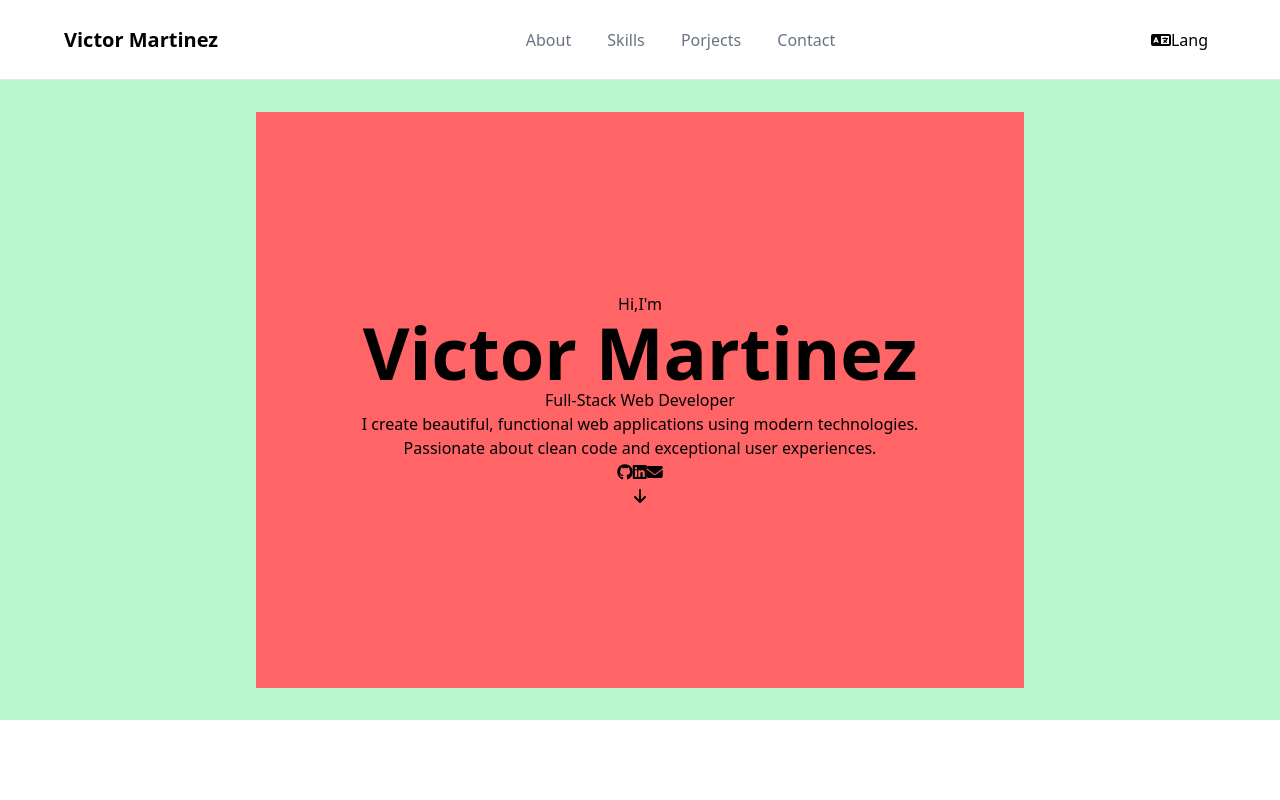
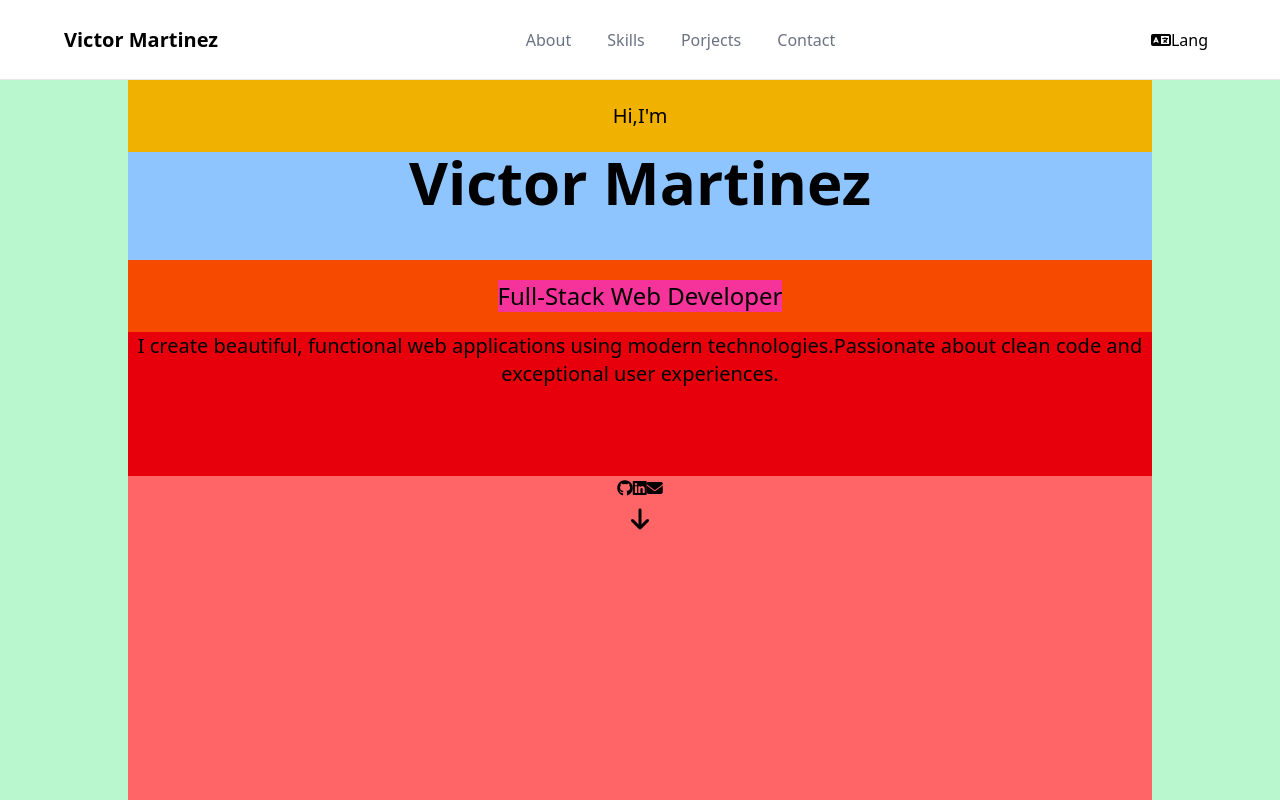
Before and after one commit to Irvin-Mx/DeveloperPortfolio-Victor-Martinez, a React (Vite) app: page / in a window 1280 px wide. Built offline with nearby package versions, Linux system fonts and the light colour scheme.

Commit message:
style hero section spacing

```diff
--- a/src/App.css
+++ b/src/App.css
@@ -1 +1,23 @@
 @import "tailwindcss";
+
+@keyframes slidingDownArrow {
+    0%{
+        transform: translate3d(0px, 0px, 0px);
+        /* animation-timing-function: ease-in; */
+    }
+
+    50%{
+        transform: translate3d(0px,30px,0px);
+
+    }
+
+    100%{
+        transform: translate3d(0px, 0px, 0px);
+        animation-timing-function: ease-in;
+    }
+}
+
+
+#slideDownArrow{
+    animation: slidingDownArrow 2s infinite;
+}
--- a/src/App.jsx
+++ b/src/App.jsx
@@ -12,7 +12,7 @@ function App() {
       <header className='flex items-center justify-center h-[80px] border-b-[.1px] border-gray-200'>
         <div className='flex  justify-between w-[90%]'>
           <h2 className='flex justify-center items-center  text-xl font-semibold'>Victor Martinez</h2>
-          <ul className='flex justify-around items-center w-[30%] text-gray-500'>
+          <ul className='hidden md:flex justify-around items-center w-[30%] text-gray-500'>
             <li className='hover:text-blue-700 hover:cursor-pointer'>About</li>
             <li className='hover:text-red-700 hover:cursor-pointer'>Skills</li>
             <li className='hover:text-orange-700 hover:cursor-pointer'>Porjects</li>
@@ -23,13 +23,23 @@ function App() {
       </header>
 
       {/* hero section */}
-      <section className='flex justify-center items-center h-[80vh] bg-green-200'>
-        <div className='flex flex-col justify-center items-center h-[90%] w-[60%] bg-red-400'>
-          <p>Hi,I'm</p>
-          <h3 className='text-7xl font-bold'>Victor Martinez</h3>
-          <h1>Full-Stack Web Developer</h1>
-          <p>I create <span>beautiful</span>, <span>functional</span> web applications using <span>modern</span> technologies.</p>
-          <p>Passionate about clean code and exceptional user experiences.</p>
+      <section className='flex justify-center items-center h-[90vh] bg-green-200'>
+        <div className='flex flex-col items-center h-full w-[80%] bg-red-400'>
+          <div className='bg-yellow-500 h-[10%] w-full flex justify-center items-center'>
+            <p className='text-xl'>Hi,I'm</p>
+          </div>
+          <div className='bg-blue-300 h-[15%] w-full'>
+            <h3 className='text-6xl font-bold text-center'>Victor Martinez</h3>
+          </div>
+          <div className='bg-orange-600 h-[10%] w-full flex justify-center items-center'>
+            <h1 className='bg-pink-500 text-2xl'>Full-Stack Web Developer</h1>
+          </div>
+          <div className='bg-red-600 w-full h-[20%] '>
+            <p className='text-center text-xl'>I create <span>beautiful</span>, <span>functional</span> web applications using <span>modern</span> technologies.Passionate about clean code and exceptional user experiences.</p>
+          </div>
+
+
+
           <div className='flex'>
             <div>
               <i class="fa-brands fa-github"></i>
@@ -43,7 +53,7 @@ function App() {
           </div>
 
           <div>
-            <i class="fa-solid fa-arrow-down"></i>
+            <i id='slideDownArrow' class="fa-solid fa-arrow-down text-2xl"></i>
           </div>
         </div>
       </section>
```
